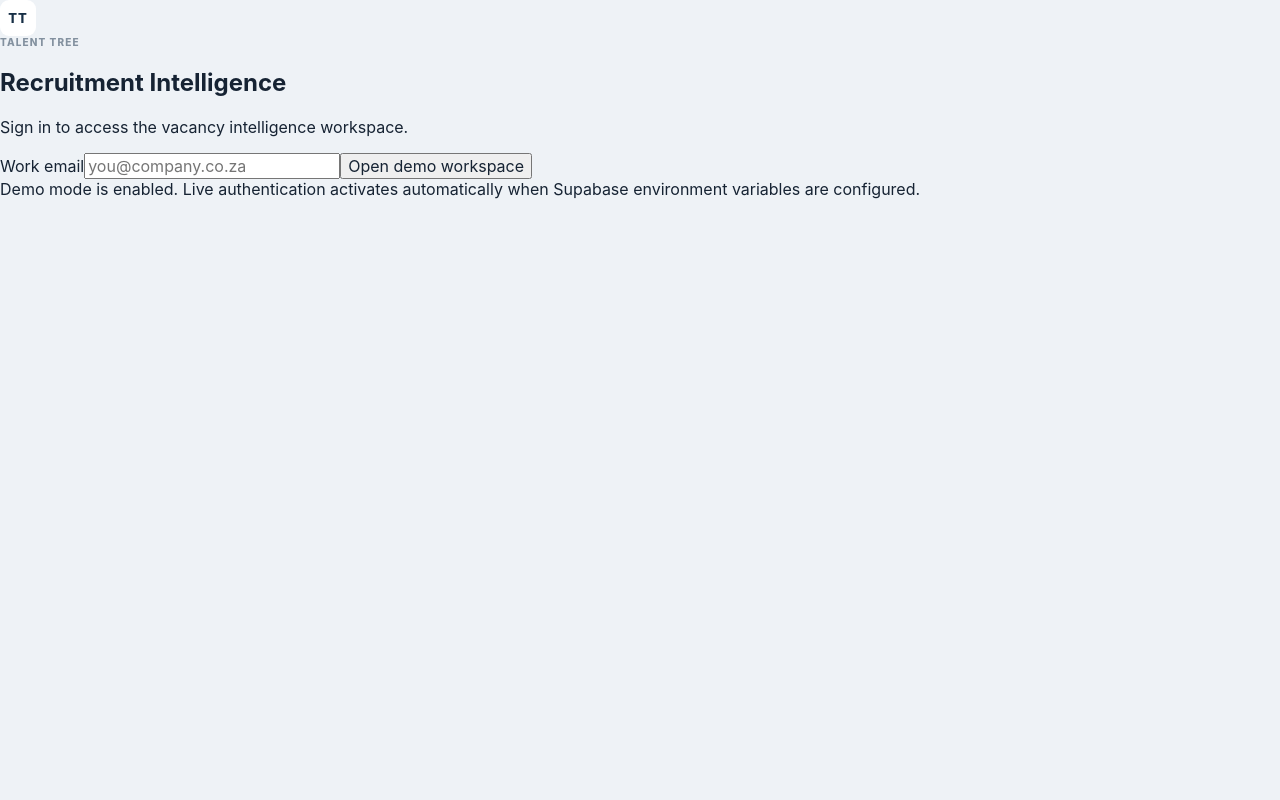
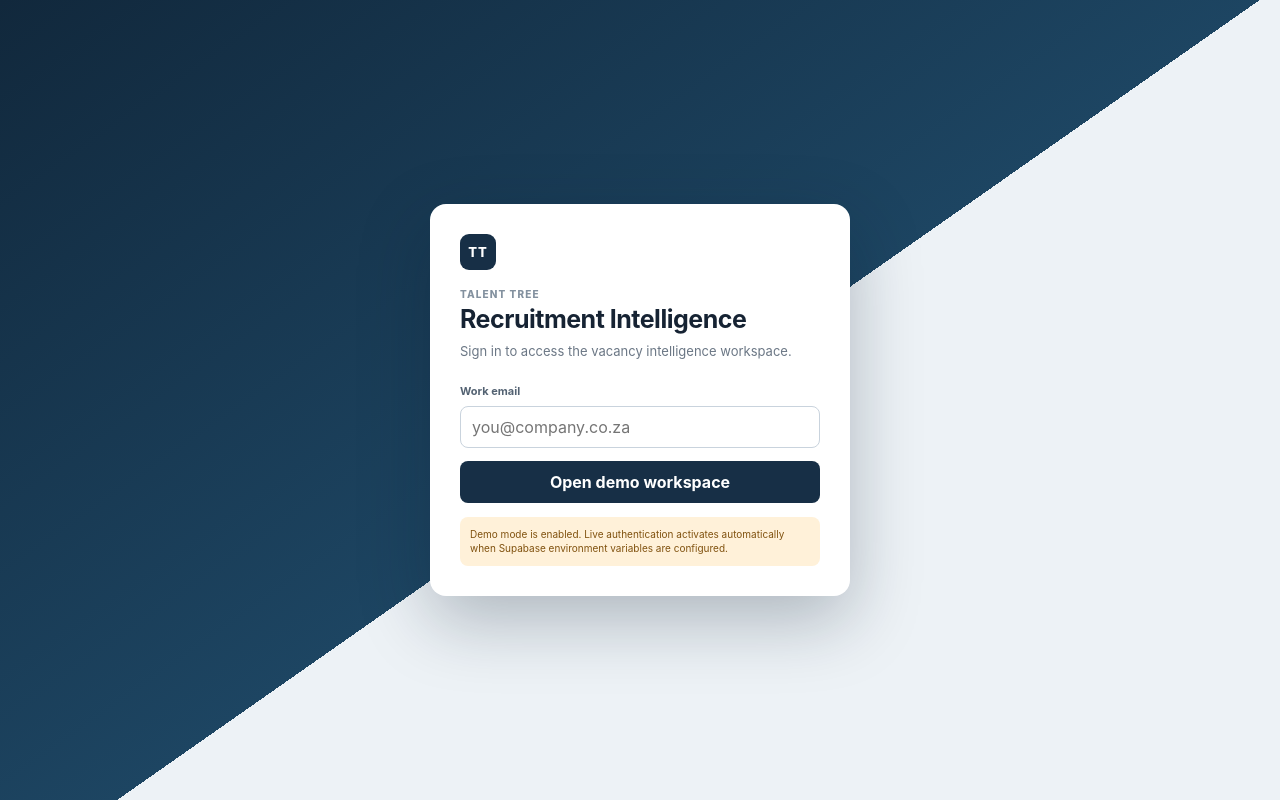
Before and after one commit to Mumoxa/REC, a Next.js app: page /login in a window 1280 px wide. Built offline with nearby package versions, Linux system fonts and the light colour scheme.

Commit message:
Add login workspace styles

```diff
--- a/src/app/globals.css
+++ b/src/app/globals.css
@@ -235,3 +235,22 @@ button:focus-visible, input:focus-visible, select:focus-visible { outline: 2px s
   .workspace-grid.candidate-focus .vacancy-pane { display:none; }
   .requirements-grid { grid-template-columns:1fr; }
 }
+
+
+.login-shell {
+  min-height: 100vh; display:grid; place-items:center; background:linear-gradient(145deg,#11283c 0%,#1d4562 52%,#edf2f6 52%);
+  padding:24px;
+}
+.login-card {
+  width:min(420px,100%); background:#fff; border-radius:16px; padding:30px; box-shadow:0 24px 70px rgba(9,28,45,.28);
+}
+.login-mark { margin-bottom:18px; background:var(--navy); color:#fff; }
+.login-card h1 { margin:0; font-size:25px; letter-spacing:-.02em; }
+.login-card p { color:var(--muted); font-size:13px; line-height:1.5; margin:8px 0 22px; }
+.login-card form { display:flex; flex-direction:column; gap:8px; }
+.login-card label { font-size:11px; font-weight:750; color:#536272; }
+.login-card input { height:42px; border:1px solid var(--line-strong); border-radius:8px; padding:0 11px; }
+.login-card form button { height:42px; border:0; border-radius:8px; background:var(--navy); color:#fff; font-weight:750; cursor:pointer; margin-top:5px; }
+.login-card form button:disabled { opacity:.55; cursor:wait; }
+.login-message { margin-top:14px; background:var(--teal-soft); color:var(--teal); border-radius:8px; padding:10px; font-size:11px; }
+.demo-note { margin-top:14px; background:var(--amber-soft); color:#80520f; border-radius:8px; padding:10px; font-size:10px; line-height:1.45; }
```
